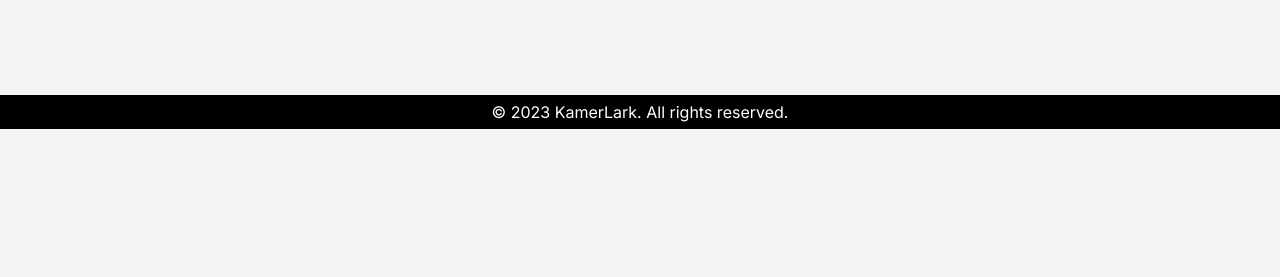
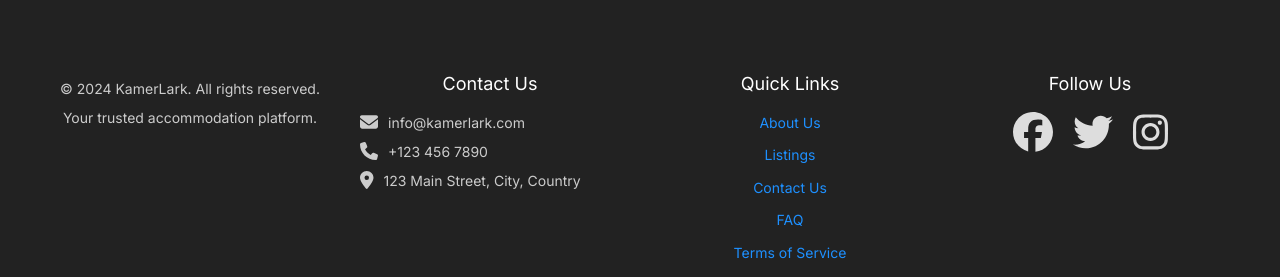
Before and after one commit to hiluxfnh/Kamerlark1.1, a Next.js app: page / in a window 1280 px wide. Shown: the part 671-948 px from the top of the page. Before the commit the page ends 800 px from the top, so only its background shows below. Built offline with nearby package versions, Linux system fonts and the light colour scheme; no server answers; the database is empty.

Commit message:
footer added help edited some changes in login page

```diff
--- a/src/app/components/Footer.js
+++ b/src/app/components/Footer.js
@@ -1,11 +1,48 @@
 // components/Footer.js
 import React from 'react';
 import styles from '../styles/Footer.module.css';
+import { FontAwesomeIcon } from '@fortawesome/react-fontawesome';
+import { faFacebook, faTwitter, faInstagram } from '@fortawesome/free-brands-svg-icons';
+import { faEnvelope, faPhone, faMapMarkerAlt } from '@fortawesome/free-solid-svg-icons';
 
 const Footer = () => {
   return (
     <footer className={styles.footer}>
-      <p>&copy; 2023 KamerLark. All rights reserved.</p>
+      <div className={styles.footerContent}>
+        <div className={styles.companyInfo}>
+          <p>&copy; {new Date().getFullYear()} KamerLark. All rights reserved.</p>
+          <p>Your trusted accommodation platform.</p>
+        </div>
+        <div className={styles.contactInfo}>
+          <h4>Contact Us</h4>
+          <p><FontAwesomeIcon icon={faEnvelope} /> info@kamerlark.com</p>
+          <p><FontAwesomeIcon icon={faPhone} /> +123 456 7890</p>
+          <p><FontAwesomeIcon icon={faMapMarkerAlt} /> 123 Main Street, City, Country</p>
+        </div>
+        <div className={styles.quickLinks}>
+          <h4>Quick Links</h4>
+          <ul>
+            <li><a href="/about">About Us</a></li>
+            <li><a href="/listings">Listings</a></li>
+            <li><a href="/contact">Contact Us</a></li>
+            <li><a href="/faq">FAQ</a></li>
+            <li><a href="/terms">Terms of Service</a></li>
+            <li><a href="/privacy">Privacy Policy</a></li>
+          </ul>
+        </div>
+        <div className={styles.socialMedia}>
+          <h4>Follow Us</h4>
+          <a href="https://www.facebook.com/kamerlark" target="_blank" rel="noopener noreferrer">
+            <FontAwesomeIcon icon={faFacebook} size="2x" />
+          </a>
+          <a href="https://www.twitter.com/kamerlark" target="_blank" rel="noopener noreferrer">
+            <FontAwesomeIcon icon={faTwitter} size="2x" />
+          </a>
+          <a href="https://www.instagram.com/kamerlark" target="_blank" rel="noopener noreferrer">
+            <FontAwesomeIcon icon={faInstagram} size="2x" />
+          </a>
+        </div>
+      </div>
     </footer>
   );
 };
--- a/src/app/help/page.js
+++ b/src/app/help/page.js
@@ -30,7 +30,7 @@
             {faqItems.map((item, index) => (
               <div key={index}>
                 <button
-                  className="flex items-center justify-between w-full bg-gray-100 dark:bg-gray-800 px-4 py-3 rounded-md"
+                  className="flex items-center justify-between w-full bg-gray-300  px-4 py-3 rounded-md"
                   onClick={() => toggleCollapse(index)}
                 >
                   <span className="font-medium">{item.question}</span>
@@ -61,7 +61,7 @@
             {helpfulLinks.map((link, index) => (
               <Link
                 key={index}
-                className="flex items-center gap-2 bg-gray-100 dark:bg-gray-800 px-4 py-3 rounded-md hover:bg-gray-200 dark:hover:bg-gray-700 transition-colors"
+                className="flex items-center gap-2 bg-gray-300 px-4 py-3 rounded-md hover:bg-gray-100 dark:hover:bg-gray-200 transition-colors"
                 href={link.href}
               >
                 {link.icon}
--- a/src/app/login/page.js
+++ b/src/app/login/page.js
@@ -68,10 +68,10 @@
   };
 
   return (
+    <>
     <div className={styles.container}>
       <form className={styles.form} onSubmit={handleSubmit}>
         <Image src={kl} alt="Kamerlark" className={styles.logo} width={50} height={60}/>
-        <h2 className={styles.title}>{isLogin ? 'Login' : 'Sign Up'}</h2>
         <br/>
         <p className={styles.subtitle}>{isLogin ? 'Login to your account' : 'Sign up for an account'}</p>
 
@@ -132,6 +132,11 @@
         {isLogin ? "Don't have an account? Sign up here." : "Already have an account? Login here."}
       </p>
     </div>
+
+    <div className={styles.footer}>
+    <p>&copy; {new Date().getFullYear()} KamerLark. All rights reserved.</p>
+    </div>
+    </>
   );
 };
 
--- a/src/app/styles/Footer.module.css
+++ b/src/app/styles/Footer.module.css
@@ -1,11 +1,73 @@
-/* styles/Footer.module.css */
+.footer {
+  background-color: #222;
+  color: #ddd;
+  padding: 50px 20px;
+  text-align: center;
+  font-size: 15px;
+}
 
-.footer {
-    background-color: #000000;
-    color: #fff;
-    padding: 0.3rem;
-    text-align: center;
-    position: fixed;
-    bottom: 0;
-    width: 100%;
-  }
+.footerContent {
+  display: flex;
+  flex-wrap: wrap;
+  justify-content: space-between;
+  align-items: flex-start;
+  max-width: 1200px;
+  margin: 0 auto;
+}
+
+.companyInfo, .contactInfo, .quickLinks, .socialMedia {
+  margin: 20px;
+  flex: 1;
+  min-width: 220px;
+}
+
+.footer h4 {
+  font-size: 18px;
+  margin-bottom: 15px;
+  color: #fff;
+}
+
+.footer p, .footer a {
+  margin: 8px 0;
+  color: #ccc;
+  font-size: 14px;
+}
+
+.footer a {
+  text-decoration: none;
+  color: #1e90ff;
+}
+
+.footer a:hover {
+  text-decoration: underline;
+}
+
+.quickLinks ul {
+  list-style-type: none;
+  padding: 0;
+}
+
+.quickLinks li {
+  margin: 10px 0;
+}
+
+.socialMedia a {
+  margin: 0 10px;
+  color: #ddd;
+  font-size: 20px;
+  transition: color 0.3s ease;
+}
+
+.socialMedia a:hover {
+  color: #1e90ff;
+}
+
+.contactInfo p {
+  display: flex;
+  align-items: center;
+}
+
+.contactInfo p svg {
+  margin-right: 10px;
+  font-size: 18px;
+}
--- a/src/app/styles/Header.module.css
+++ b/src/app/styles/Header.module.css
@@ -125,8 +125,6 @@
   }
 
 
-
-
   .navLink {
     color: #fff;
     text-decoration: none;
@@ -141,6 +139,7 @@
   @media (max-width: 768px) {
     .hamburger {
       display: flex;
+      margin-right: 1.5rem;
     }
 
     .nav {
--- a/src/app/styles/login.module.css
+++ b/src/app/styles/login.module.css
@@ -22,10 +22,15 @@
   border-radius: 15px;
 }
 
+
+
 .subtitle {
-  margin-top: -20px;
+  margin-top: 1rem;
   color: #333;
   font-size: 0.9rem;
+  font-weight: bolder;
+  text-align: center;
+  margin-bottom: 1rem;
 }
 
 .form {
@@ -141,3 +146,11 @@
   cursor: pointer;
   font-size: 1.1rem;
 } */
+
+.footer {
+  background-color: #f8f9fa;
+  padding: 20px;
+  text-align: center;
+  font-size: 14px;
+  color: #6c757d;
+}
```
Also changed, not shown: package.json (+5 -5 lines), 1 other file (tests, documents, lock files or other folders).
